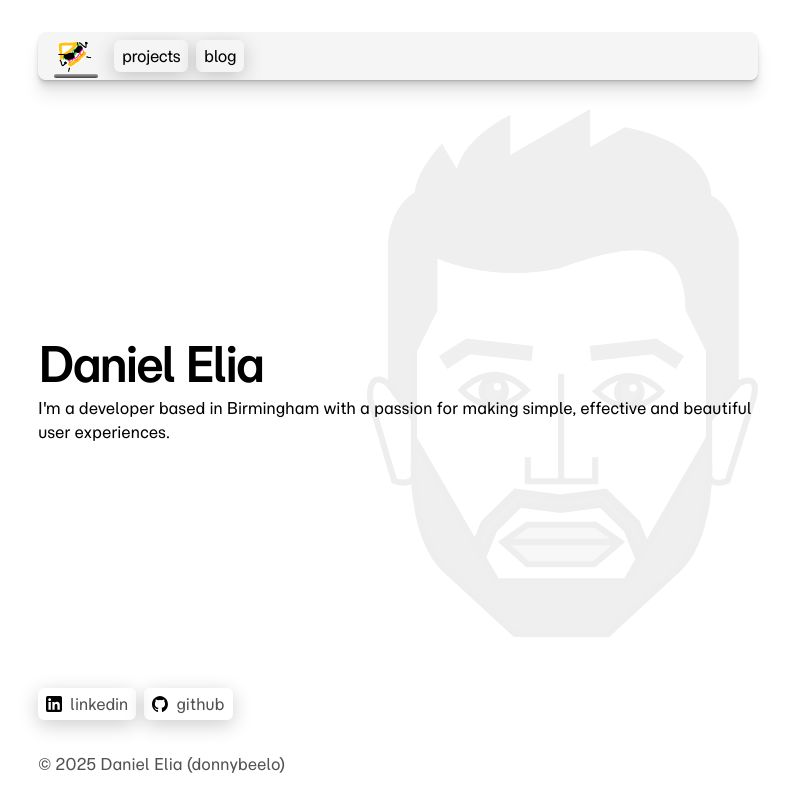
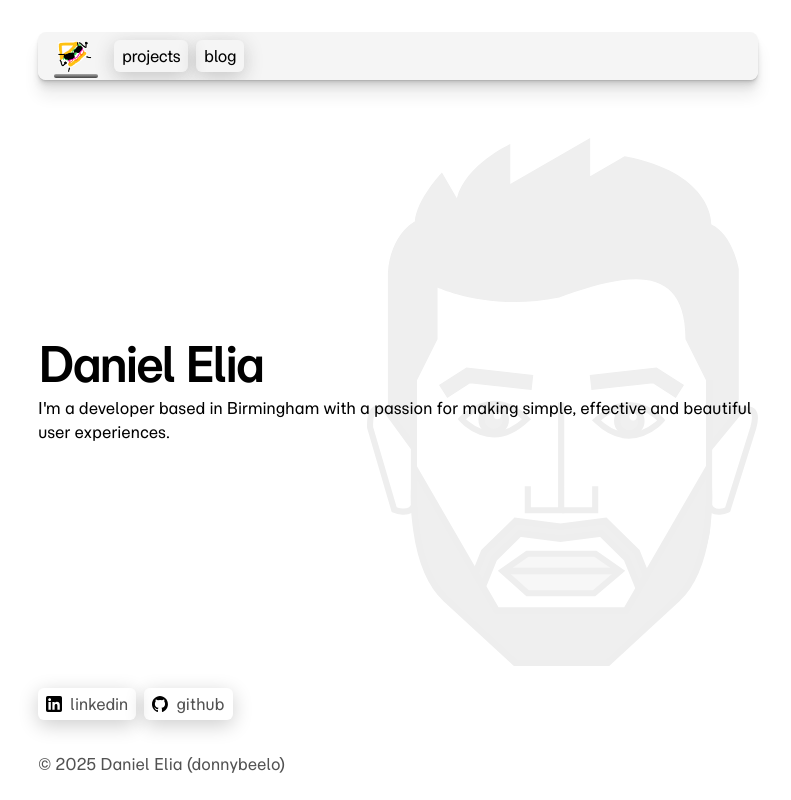
Before and after one commit to donnybeelo/donnybeelo.github.io, a Next.js app: page / in a window 1280 px wide. Shown: the whole page, without its empty margins (242-1033 px from the left). Built offline with nearby package versions, Linux system fonts and the light colour scheme; no server answers.

Commit message:
Lower float height

```diff
--- a/app/page.tsx
+++ b/app/page.tsx
@@ -13,15 +13,15 @@ export default function Page() {
 			</Typer>
 			<img
 				src={bauhaus.src}
-				className="absolute right-0 -translate-y-5 h-[calc(100vh-22rem)] md:h-[calc(100vh-17rem)] grayscale dark:invert select-none pointer-events-none animate-[float_6s_ease-in-out_infinite,opacity-pulse_7.7s_ease-in-out_infinite,fadeIn_3.85s_ease-in]"
+				className="absolute right-0  h-[calc(100vh-22rem)] md:h-[calc(100vh-17rem)] grayscale dark:invert select-none pointer-events-none animate-[float_6s_ease-in-out_infinite,opacity-pulse_7.7s_ease-in-out_infinite,fadeIn_3.85s_ease-in]"
 			/>
 			<style>{`
 				@keyframes float {
 					0%, 100% {
-						transform: translateY(0);
+						transform: translateY(0.5rem);
 					}
 					50% {
-						transform: translateY(1rem);
+						transform: translateY(2.5rem);
 					}
 				}
 				@keyframes opacity-pulse {
```
